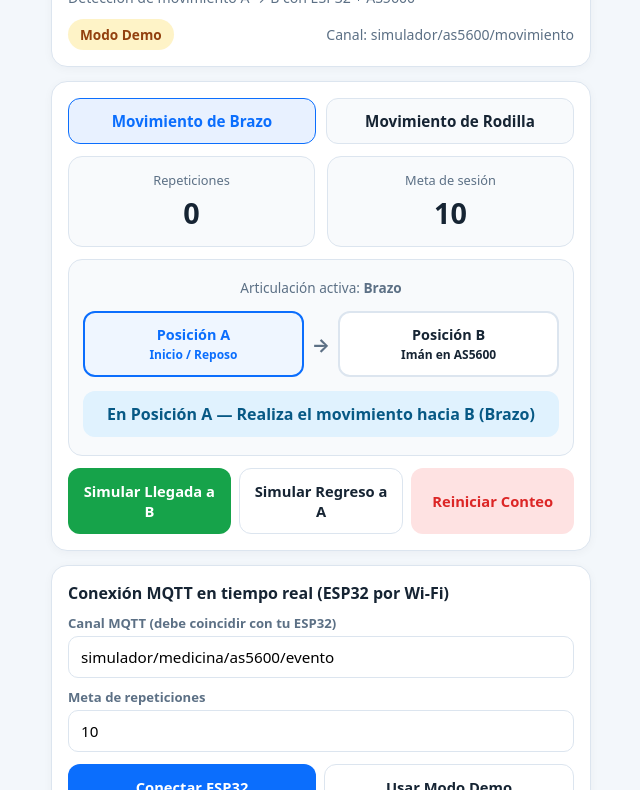
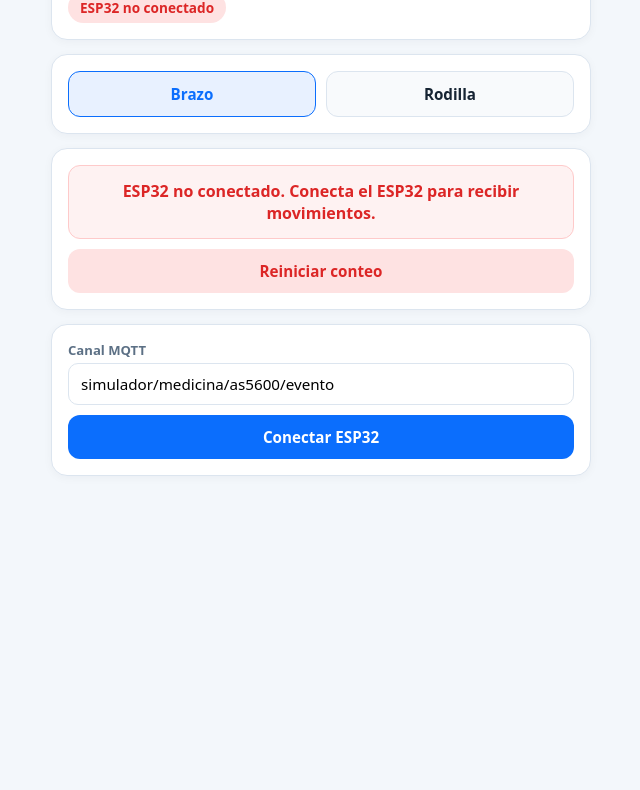
Before and after one commit to Faruich/proyecto-simulador-m-dico, a plain HTML site: page index.html in a window 1280 px wide. Shown: the part 76-866 px from the top of the page, without its empty margins (319-959 px from the left). After the commit the page ends 800 px from the top, so only its background shows below. Drawn offline with Linux system fonts and the light colour scheme.

Commit message:
segundo guardado

```diff
--- a/index.html
+++ b/index.html
@@ -3,7 +3,7 @@
 <head>
   <meta charset="UTF-8" />
   <meta name="viewport" content="width=device-width, initial-scale=1.0" />
-  <title>Simulador Médico de Rehabilitación — ESP32 + AS5600</title>
+  <title>Simulador de rehabilitación de extremidades</title>
   <script src="https://unpkg.com/mqtt/dist/mqtt.min.js"></script>
   <style>
     :root {
@@ -13,7 +13,6 @@
       --muted: #5c7085;
       --primary: #0b6efd;
       --success: #16a34a;
-      --warning: #d97706;
       --danger: #dc2626;
       --border: #dce5ef;
     }
@@ -40,7 +39,7 @@
       gap: 14px;
     }
 
-    header {
+    header, .card {
       background: var(--card);
       border: 1px solid var(--border);
       border-radius: 16px;
@@ -50,33 +49,18 @@
 
     h1 {
       font-size: 1.2rem;
-      margin-bottom: 4px;
-    }
-
-    .subtitle {
-      font-size: 0.88rem;
-      color: var(--muted);
-    }
-
-    .status-bar {
-      margin-top: 12px;
-      display: flex;
-      align-items: center;
-      justify-content: space-between;
-      gap: 8px;
-      flex-wrap: wrap;
-      font-size: 0.85rem;
+      margin-bottom: 8px;
     }
 
     .badge {
       display: inline-flex;
       align-items: center;
-      gap: 6px;
       padding: 6px 12px;
       border-radius: 999px;
-      font-weight: 600;
-      background: #e9eef5;
-      color: var(--text);
+      font-size: 0.85rem;
+      font-weight: 700;
+      background: #fee2e2;
+      color: var(--danger);
     }
 
     .badge.connected {
@@ -84,34 +68,19 @@
       color: #166534;
     }
 
-    .badge.demo {
-      background: #fef3c7;
-      color: #92400e;
-    }
-
-    .card {
-      background: var(--card);
-      border: 1px solid var(--border);
-      border-radius: 16px;
-      padding: 16px;
-      box-shadow: 0 2px 10px rgba(15, 23, 42, 0.04);
-    }
-
     .row {
       display: flex;
       gap: 10px;
-      flex-wrap: wrap;
     }
 
     .seg-btn {
       flex: 1;
-      min-width: 120px;
       padding: 12px;
       border: 1.5px solid var(--border);
       border-radius: 12px;
       background: #f8fafc;
       color: var(--text);
-      font-weight: 600;
+      font-weight: 700;
       font-size: 0.95rem;
       cursor: pointer;
     }
@@ -122,94 +91,47 @@
       color: var(--primary);
     }
 
-    .metrics {
-      display: grid;
-      grid-template-columns: 1fr 1fr;
-      gap: 12px;
-      margin-top: 12px;
+    .alert-box {
+      padding: 14px;
+      border-radius: 12px;
+      font-weight: 700;
+      text-align: center;
+      background: #fef2f2;
+      color: var(--danger);
+      border: 1px solid #fecaca;
     }
 
-    .metric-box {
+    .alert-box.connected {
+      background: #f0fdf4;
+      color: #166534;
+      border-color: #bbf7d0;
+    }
+
+    .movement-box {
+      margin-top: 12px;
+      min-height: 110px;
+      display: flex;
+      flex-direction: column;
+      align-items: center;
+      justify-content: center;
+      gap: 6px;
+      border-radius: 14px;
+      border: 1px solid var(--border);
       background: #f8fafc;
-      border: 1px solid var(--border);
-      border-radius: 14px;
-      padding: 14px;
+      padding: 16px;
       text-align: center;
     }
 
-    .metric-label {
-      font-size: 0.8rem;
-      color: var(--muted);
-      margin-bottom: 4px;
+    .movement-title {
+      font-size: 1.25rem;
+      font-weight: 800;
+      color: var(--success);
     }
 
-    .metric-value {
-      font-size: 1.8rem;
-      font-weight: 800;
-    }
-
-    .visual-stage {
-      margin-top: 12px;
-      background: #f8fafc;
-      border: 1px solid var(--border);
-      border-radius: 14px;
-      padding: 18px 14px;
-      text-align: center;
-    }
-
-    .track {
-      display: flex;
-      align-items: center;
-      justify-content: space-between;
-      gap: 8px;
-      margin: 14px 0;
-    }
-
-    .node {
-      flex: 1;
-      padding: 12px 8px;
-      border-radius: 12px;
-      border: 2px solid var(--border);
-      background: #ffffff;
+    .reps {
+      font-size: 1rem;
       font-weight: 700;
-      font-size: 0.9rem;
-    }
-
-    .node.active-a {
-      border-color: var(--primary);
-      background: #eff6ff;
-      color: var(--primary);
-    }
-
-    .node.active-b {
-      border-color: var(--success);
-      background: #dcfce7;
-      color: #166534;
-    }
-
-    .arrow {
-      font-size: 1.2rem;
-      color: var(--muted);
-      font-weight: bold;
-    }
-
-    .state-banner {
-      padding: 12px;
-      border-radius: 12px;
-      font-weight: 700;
-      font-size: 1rem;
-      background: #e2e8f0;
-      color: #1e293b;
-    }
-
-    .state-banner.reached-b {
-      background: #dcfce7;
-      color: #166534;
-    }
-
-    .state-banner.waiting-a {
-      background: #e0f2fe;
-      color: #075985;
+      color: var(--text);
     }
 
     label {
@@ -217,7 +139,6 @@
       font-size: 0.82rem;
       color: var(--muted);
       margin-bottom: 4px;
-      margin-top: 10px;
       font-weight: 600;
     }
 
@@ -227,18 +148,17 @@
       border: 1px solid var(--border);
       border-radius: 10px;
       font-size: 0.95rem;
-      background: #ffffff;
+      margin-bottom: 10px;
     }
 
     .btn {
+      width: 100%;
       padding: 12px 14px;
       border: none;
       border-radius: 12px;
       font-weight: 700;
-      font-size: 0.92rem;
+      font-size: 0.95rem;
       cursor: pointer;
-      flex: 1;
-      min-width: 130px;
     }
 
     .btn-primary {
@@ -246,196 +166,103 @@
       color: #ffffff;
     }
 
-    .btn-success {
-      background: var(--success);
-      color: #ffffff;
-    }
-
-    .btn-outline {
-      background: #ffffff;
-      color: var(--text);
-      border: 1px solid var(--border);
-    }
-
-    .btn-danger {
+    .btn-reset {
+      margin-top: 10px;
       background: #fee2e2;
       color: var(--danger);
-    }
-
-    .controls-grid {
-      display: flex;
-      gap: 8px;
-      flex-wrap: wrap;
-      margin-top: 12px;
-    }
-
-    .log {
-      margin-top: 10px;
-      max-height: 120px;
-      overflow-y: auto;
-      background: #0f172a;
-      color: #e2e8f0;
-      border-radius: 10px;
-      padding: 10px;
-      font-size: 0.78rem;
-      line-height: 1.45;
     }
   </style>
 </head>
 <body>
   <div class="app">
     <header>
-      <h1>Simulador Médico de Rehabilitación</h1>
-      <p class="subtitle">Detección de movimiento A → B con ESP32 + AS5600</p>
-      <div class="status-bar">
-        <span id="connBadge" class="badge demo">Modo Demo</span>
-        <span id="topicLabel" class="subtitle">Canal: simulador/as5600/movimiento</span>
-      </div>
+      <h1>Simulador de rehabilitación de extremidades</h1>
+      <span id="connBadge" class="badge">ESP32 no conectado</span>
     </header>
 
     <section class="card">
       <div class="row">
-        <button id="btnArm" class="seg-btn active" onclick="selectJoint('Brazo')">Movimiento de Brazo</button>
-        <button id="btnKnee" class="seg-btn" onclick="selectJoint('Rodilla')">Movimiento de Rodilla</button>
-      </div>
-
-      <div class="metrics">
-        <div class="metric-box">
-          <div class="metric-label">Repeticiones</div>
-          <div id="repsCount" class="metric-value">0</div>
-        </div>
-        <div class="metric-box">
-          <div class="metric-label">Meta de sesión</div>
-          <div class="metric-value"><span id="goalDisplay">10</span></div>
-        </div>
-      </div>
-
-      <div class="visual-stage">
-        <div style="font-size: 0.85rem; color: var(--muted);">
-          Articulación activa: <strong id="jointLabel">Brazo</strong>
-        </div>
-
-        <div class="track">
-          <div id="nodeA" class="node active-a">Posición A<br><small>Inicio / Reposo</small></div>
-          <div class="arrow">→</div>
-          <div id="nodeB" class="node">Posición B<br><small>Imán en AS5600</small></div>
-        </div>
-
-        <div id="stateBanner" class="state-banner waiting-a">
-          En espera en Posición A — Acerca el imán a Posición B
-        </div>
-      </div>
-
-      <div class="controls-grid">
-        <button class="btn btn-success" onclick="handleMagnetEvent('LLEGO_B')">Simular Llegada a B</button>
-        <button class="btn btn-outline" onclick="handleMagnetEvent('SALIO_B')">Simular Regreso a A</button>
-        <button class="btn btn-danger" onclick="resetReps()">Reiniciar Conteo</button>
+        <button id="btnBrazo" class="seg-btn active" onclick="selectLimb('Brazo')">Brazo</button>
+        <button id="btnRodilla" class="seg-btn" onclick="selectLimb('Rodilla')">Rodilla</button>
       </div>
     </section>
 
     <section class="card">
-      <strong>Conexión MQTT en tiempo real (ESP32 por Wi-Fi)</strong>
-      <label for="topicInput">Canal MQTT (debe coincidir con tu ESP32)</label>
-      <input id="topicInput" type="text" value="simulador/medicina/as5600/evento" />
-
-      <label for="goalInput">Meta de repeticiones</label>
-      <input id="goalInput" type="number" min="1" max="200" value="10" onchange="updateGoal()" />
-
-      <div class="controls-grid">
-        <button class="btn btn-primary" onclick="connectMQTT()">Conectar ESP32</button>
-        <button class="btn btn-outline" onclick="useDemoMode()">Usar Modo Demo</button>
+      <div id="espAlert" class="alert-box">
+        ESP32 no conectado. Conecta el ESP32 para recibir movimientos.
       </div>
 
-      <div id="eventLog" class="log">[Sistema] Listo en Modo Demo. Usa los botones o conecta tu ESP32.</div>
+      <div id="movementDisplay" class="movement-box" style="display: none;">
+        <div id="movementText" class="movement-title"></div>
+        <div id="repsText" class="reps">Movimientos realizados: 0</div>
+      </div>
+
+      <button class="btn btn-reset" onclick="resetCount()">Reiniciar conteo</button>
+    </section>
+
+    <section class="card">
+      <label for="topicInput">Canal MQTT</label>
+      <input id="topicInput" type="text" value="simulador/medicina/as5600/evento" />
+      <button class="btn btn-primary" onclick="connectESP32()">Conectar ESP32</button>
     </section>
   </div>
 
   <script>
     const BROKER_WSS = "wss://broker.emqx.io:8084/mqtt";
     let client = null;
-    let reps = 0;
-    let goal = 10;
-    let joint = "Brazo";
-    let magnetAtB = false;
+    let isConnected = false;
+    let selectedLimb = "Brazo";
+    let movementCount = 0;
 
-    function addLog(msg) {
-      const logEl = document.getElementById("eventLog");
-      const time = new Date().toLocaleTimeString();
-      logEl.innerHTML += `<div>[${time}] ${msg}</div>`;
-      logEl.scrollTop = logEl.scrollHeight;
+    function selectLimb(limb) {
+      selectedLimb = limb;
+      document.getElementById("btnBrazo").classList.toggle("active", limb === "Brazo");
+      document.getElementById("btnRodilla").classList.toggle("active", limb === "Rodilla");
     }
 
-    function selectJoint(selected) {
-      joint = selected;
-      document.getElementById("jointLabel").textContent = selected;
-      document.getElementById("btnArm").classList.toggle("active", selected === "Brazo");
-      document.getElementById("btnKnee").classList.toggle("active", selected === "Rodilla");
-      addLog(`Articulación cambiada a: ${selected}`);
-    }
+    function updateConnectionUI(connected) {
+      isConnected = connected;
+      const badge = document.getElementById("connBadge");
+      const alertBox = document.getElementById("espAlert");
 
-    function updateGoal() {
-      const val = parseInt(document.getElementById("goalInput").value, 10);
-      if (val > 0) {
-        goal = val;
-        document.getElementById("goalDisplay").textContent = goal;
+      if (connected) {
+        badge.textContent = "ESP32 conectado";
+        badge.className = "badge connected";
+        alertBox.textContent = "ESP32 conectado. Esperando movimiento...";
+        alertBox.className = "alert-box connected";
+      } else {
+        badge.textContent = "ESP32 no conectado";
+        badge.className = "badge";
+        alertBox.textContent = "ESP32 no conectado. Conecta el ESP32 para recibir movimientos.";
+        alertBox.className = "alert-box";
+        document.getElementById("movementDisplay").style.display = "none";
       }
     }
 
-    function renderState() {
-      document.getElementById("repsCount").textContent = reps;
-      const nodeA = document.getElementById("nodeA");
-      const nodeB = document.getElementById("nodeB");
-      const banner = document.getElementById("stateBanner");
-
-      if (magnetAtB) {
-        nodeA.className = "node";
-        nodeB.className = "node active-b";
-        banner.className = "state-banner reached-b";
-        banner.textContent = `¡Imán detectado en Posición B! (${joint})`;
-      } else {
-        nodeA.className = "node active-a";
-        nodeB.className = "node";
-        banner.className = "state-banner waiting-a";
-        banner.textContent = `En Posición A — Realiza el movimiento hacia B (${joint})`;
-      }
+    function showMovement() {
+      if (!isConnected) return;
+      movementCount += 1;
+      const display = document.getElementById("movementDisplay");
+      display.style.display = "flex";
+      document.getElementById("movementText").textContent = `Movimiento de ${selectedLimb} realizado`;
+      document.getElementById("repsText").textContent = `Movimientos realizados: ${movementCount}`;
     }
 
-    function handleMagnetEvent(eventName) {
-      const clean = eventName.trim().toUpperCase();
-
-      if ((clean === "LLEGO_B" || clean === "PRESENTE" || clean === "1") && !magnetAtB) {
-        magnetAtB = true;
-        reps += 1;
-        renderState();
-        addLog(`Movimiento completado a Posición B. Repetición #${reps}`);
-        if (reps === goal) {
-          addLog(`¡Meta de ${goal} repeticiones alcanzada!`);
-        }
-      } else if (clean === "SALIO_B" || clean === "AUSENTE" || clean === "0") {
-        magnetAtB = false;
-        renderState();
-        addLog("Imán fuera de Posición B (regreso a Posición A).");
-      }
+    function resetCount() {
+      movementCount = 0;
+      document.getElementById("movementDisplay").style.display = "none";
+      document.getElementById("repsText").textContent = "Movimientos realizados: 0";
     }
 
-    function resetReps() {
-      reps = 0;
-      magnetAtB = false;
-      renderState();
-      addLog("Conteo reiniciado a 0.");
-    }
-
-    function connectMQTT() {
+    function connectESP32() {
       const topic = document.getElementById("topicInput").value.trim();
-      document.getElementById("topicLabel").textContent = `Canal: ${topic}`;
+      if (!topic) return;
 
       if (client) {
         client.end(true);
       }
 
-      const clientId = "web_sim_" + Math.random().toString(16).substr(2, 8);
-      addLog("Conectando al broker MQTT...");
-
+      const clientId = "sim_ext_" + Math.random().toString(16).slice(2, 10);
       client = mqtt.connect(BROKER_WSS, {
         clientId,
         clean: true,
@@ -443,34 +270,30 @@
       });
 
       client.on("connect", () => {
-        const badge = document.getElementById("connBadge");
-        badge.textContent = "Conectado (MQTT)";
-        badge.className = "badge connected";
-        addLog(`Conectado. Suscrito a "${topic}"`);
         client.subscribe(topic);
+        updateConnectionUI(true);
       });
 
-      client.on("message", (_receivedTopic, payload) => {
-        handleMagnetEvent(payload.toString());
+      client.on("message", (_topic, payload) => {
+        if (!isConnected) return;
+        const msg = payload.toString().trim().toUpperCase();
+        if (msg === "LLEGO_B" || msg === "MOVIMIENTO" || msg === "PRESENTE" || msg === "1") {
+          showMovement();
+        }
       });
 
-      client.on("error", (err) => {
-        addLog("Error de conexión MQTT: " + err.message);
+      client.on("close", () => {
+        updateConnectionUI(false);
+      });
+
+      client.on("offline", () => {
+        updateConnectionUI(false);
+      });
+
+      client.on("error", () => {
+        updateConnectionUI(false);
       });
     }
-
-    function useDemoMode() {
-      if (client) {
-        client.end(true);
-        client = null;
-      }
-      const badge = document.getElementById("connBadge");
-      badge.textContent = "Modo Demo";
-      badge.className = "badge demo";
-      addLog("Modo Demo activado.");
-    }
-
-    renderState();
   </script>
 </body>
 </html>
```
